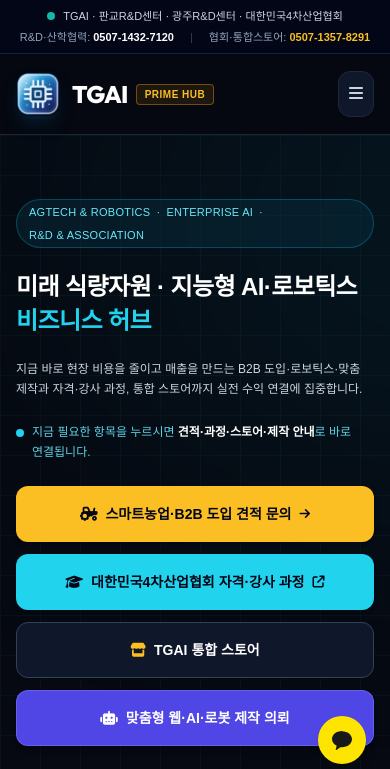
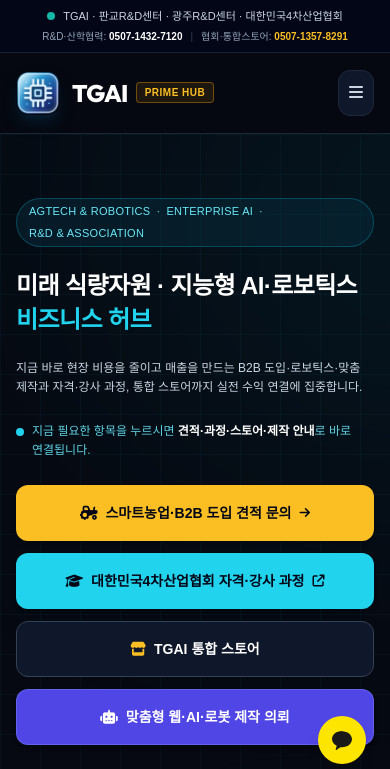
Before and after one commit to ibook7979/tgai-web, a plain HTML site: page index.html in a window 390 px wide. Shown: the top 769 px of the page. Drawn offline with nearby package versions, Linux system fonts and the light colour scheme; a web font is replaced by a local one.

Commit message:
Add files via upload

```diff
--- a/index.html
+++ b/index.html
@@ -101,10 +101,10 @@
                 <span class="w-2 h-2 rounded-full bg-teal-500 inline-block"></span>
                 <span>TGAI · 판교R&amp;D센터 · 광주R&amp;D센터 · 대한민국4차산업협회</span>
             </div>
-            <div class="flex items-center gap-4">
-                <a href="tel:0507-1432-7120" class="hover:text-cyan-400 transition">R&D·산학협력: <strong class="text-white">0507-1432-7120</strong></a>
-                <span class="text-slate-700">|</span>
-                <a href="tel:0507-1357-8291" class="hover:text-amber-400 transition">협회·통합스토어: <strong class="text-amber-400">0507-1357-8291</strong></a>
+            <div class="flex flex-nowrap items-center gap-2 max-sm:whitespace-nowrap max-sm:text-[10px] sm:gap-4 sm:text-xs">
+                <a href="tel:0507-1432-7120" class="hover:text-cyan-400 transition max-sm:shrink-0">R&amp;D·산학협력: <strong class="text-white">0507-1432-7120</strong></a>
+                <span class="text-slate-700 max-sm:shrink-0">|</span>
+                <a href="tel:0507-1357-8291" class="hover:text-amber-400 transition max-sm:shrink-0">협회·통합스토어: <strong class="text-amber-400">0507-1357-8291</strong></a>
             </div>
         </div>
     </div>
```
